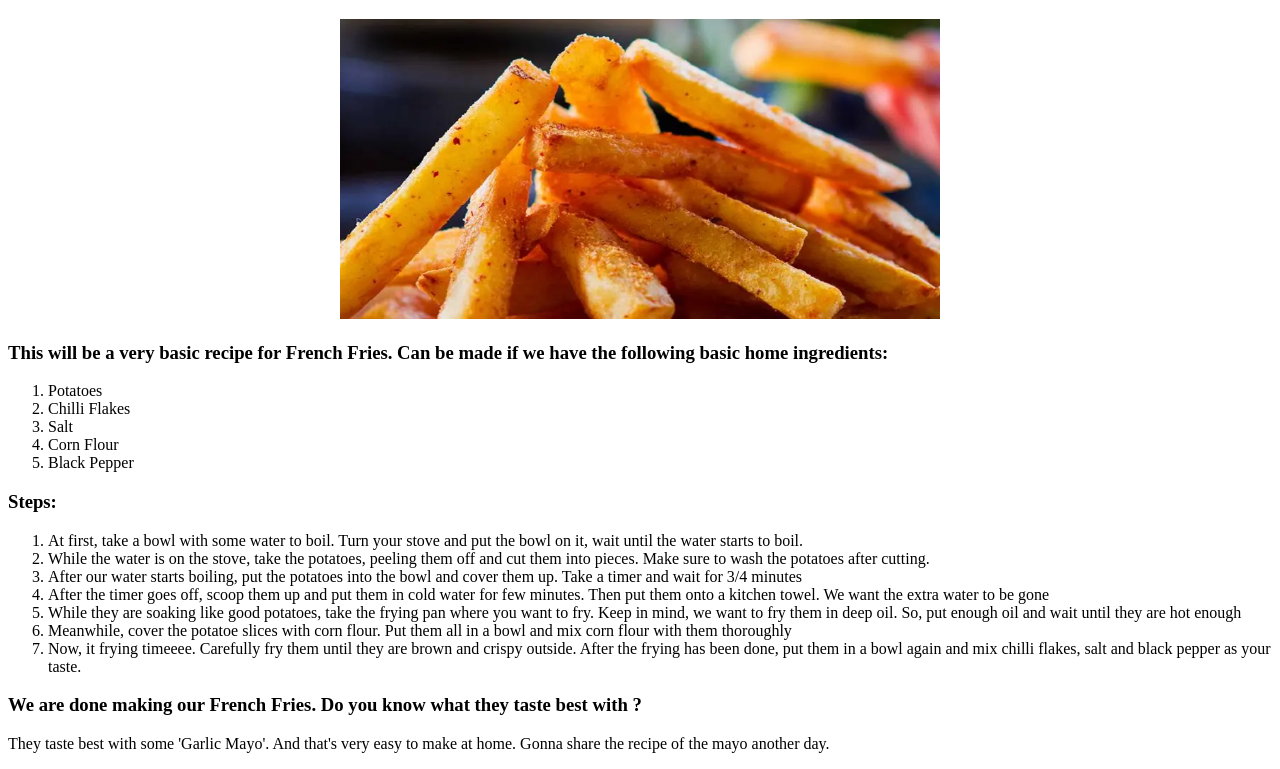
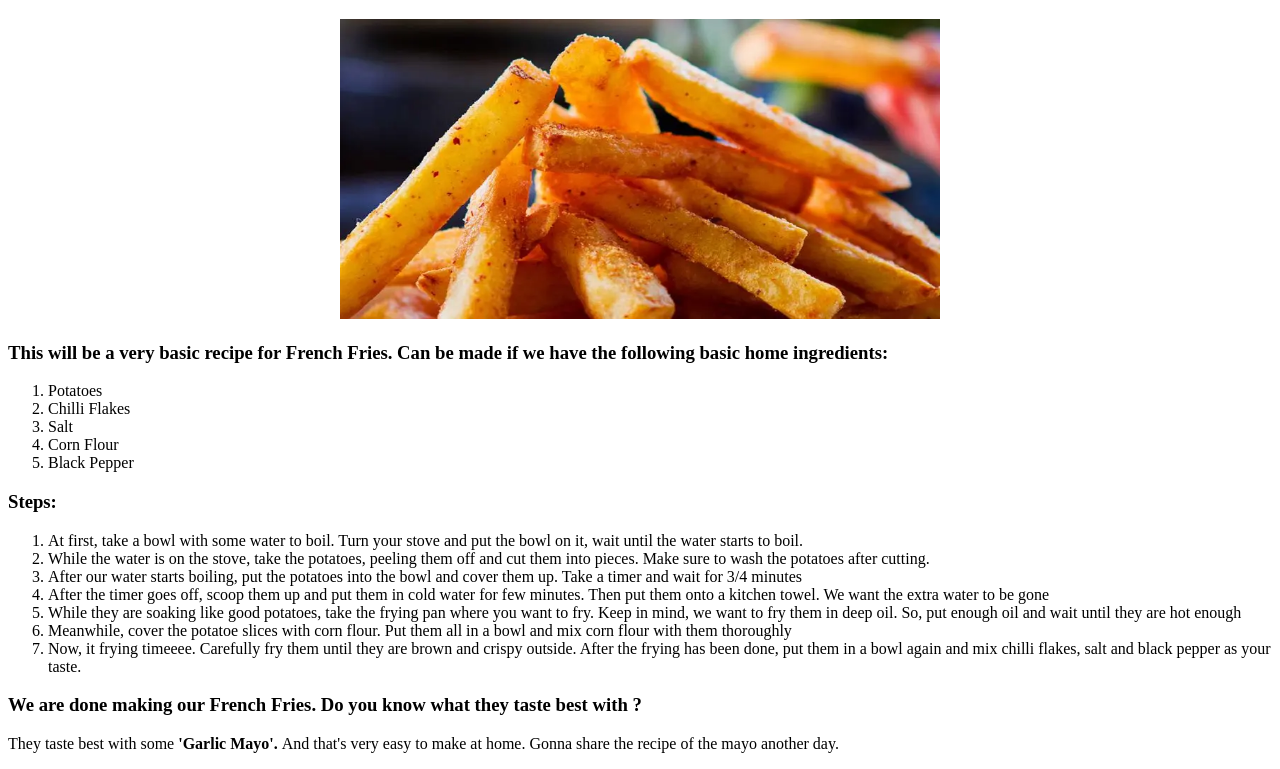
Before and after one commit to tawsify/odin-recipes, a plain HTML site: page recipes/french_fries.html in a window 1280 px wide. Shown: the part 61-830 px from the top of the page. Drawn offline with Linux system fonts and the light colour scheme.

Commit message:
Just bold some words

```diff
--- a/recipes/french_fries.html
+++ b/recipes/french_fries.html
@@ -42,7 +42,7 @@
     <h3>We are done making our French Fries. Do you know
         what they taste best with ?
     </h3>
-    <p>They taste best with some 'Garlic Mayo'. And that's very easy to make at home.
+    <p>They taste best with some <b>'Garlic Mayo'. </b> And that's very easy to make at home.
         Gonna share the recipe of the mayo another day.
     </p>
 
```
